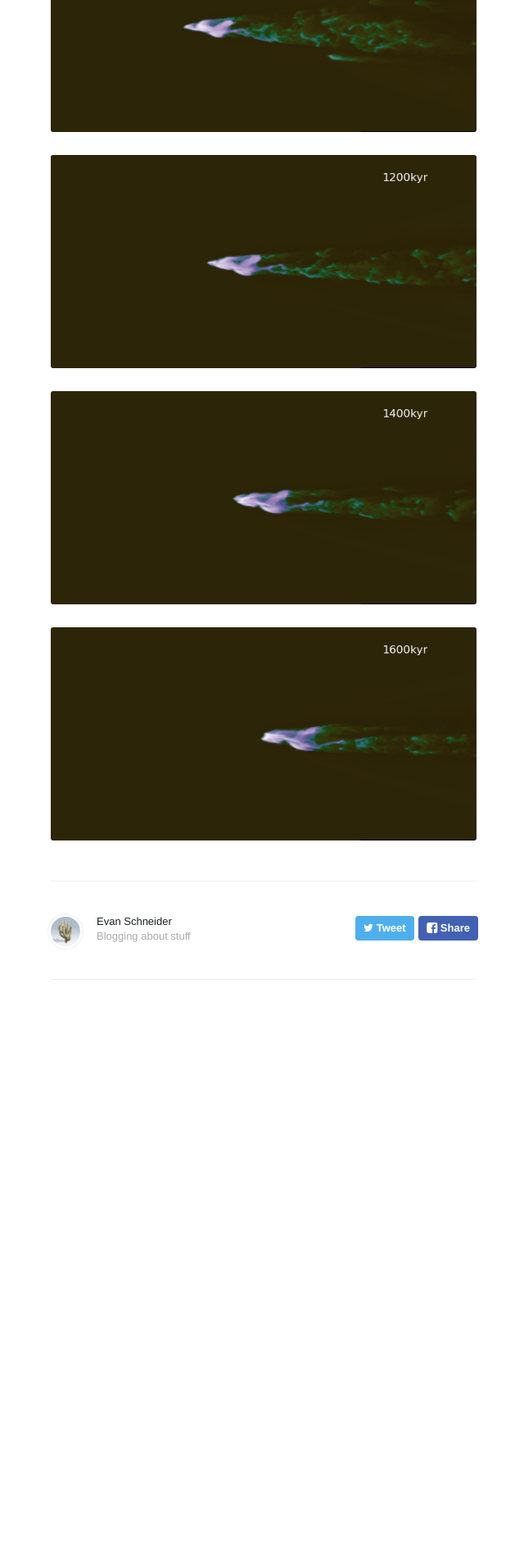
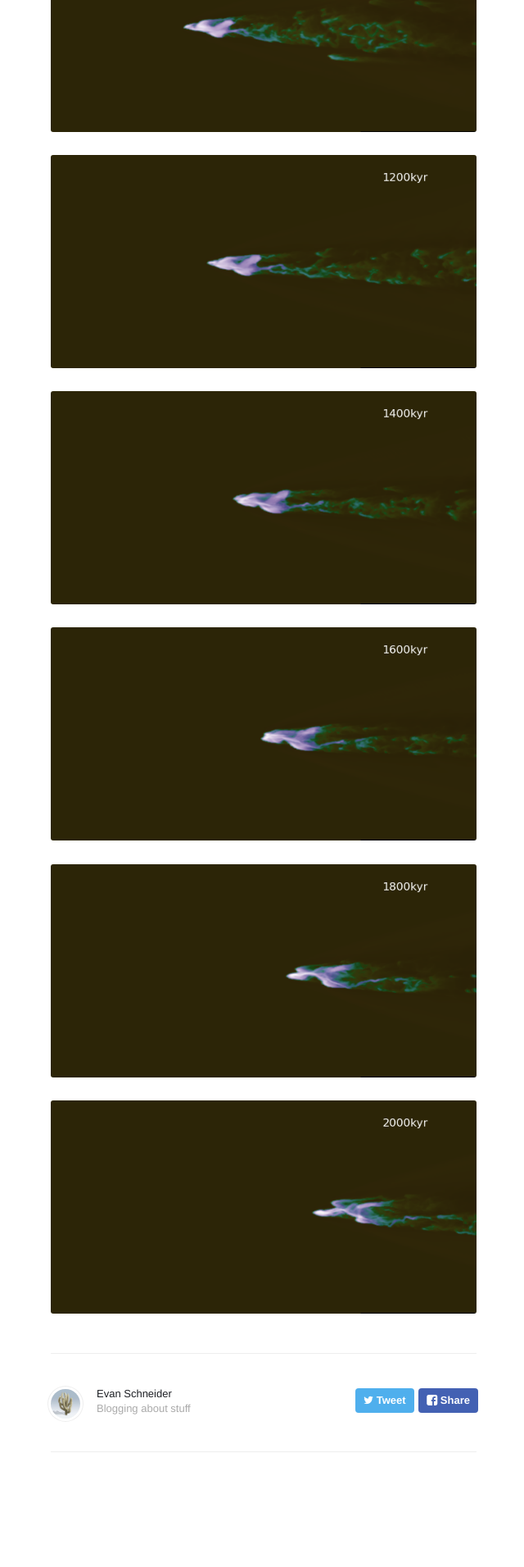
Before and after one commit to evaneschneider/site, a Jekyll site: the page built from _posts/2016-1-25-sphere-wind-model.markdown, in a window 1280 px wide. Shown: the part 4085-5996 px from the top of the page at 82% size, without its empty margins (318-958 px from the left). Built offline with Jekyll 4.4.1, drawn with Linux system fonts in a browser that asks for light colours; nearby versions of some CDN libraries; formulas are drawn with MathJax 3; before the commit the page ends 5420 px from its top, so only the background shows below that.

Commit message:
more plots

```diff
--- a/_posts/2016-1-25-sphere-wind-model.markdown
+++ b/_posts/2016-1-25-sphere-wind-model.markdown
@@ -50,3 +50,7 @@ This evolution can be contrasted with the radiatively cooling case:
 <img src="{{ site.url }}assets/images/sphere_wind_7r.png">
 
 <img src="{{ site.url }}assets/images/sphere_wind_8r.png">
+
+<img src="{{ site.url }}assets/images/sphere_wind_9r.png">
+
+<img src="{{ site.url }}assets/images/sphere_wind_10r.png">
```
Also changed, not shown: assets/images/sphere_wind_10r.png (added), assets/images/sphere_wind_9r.png (added).
